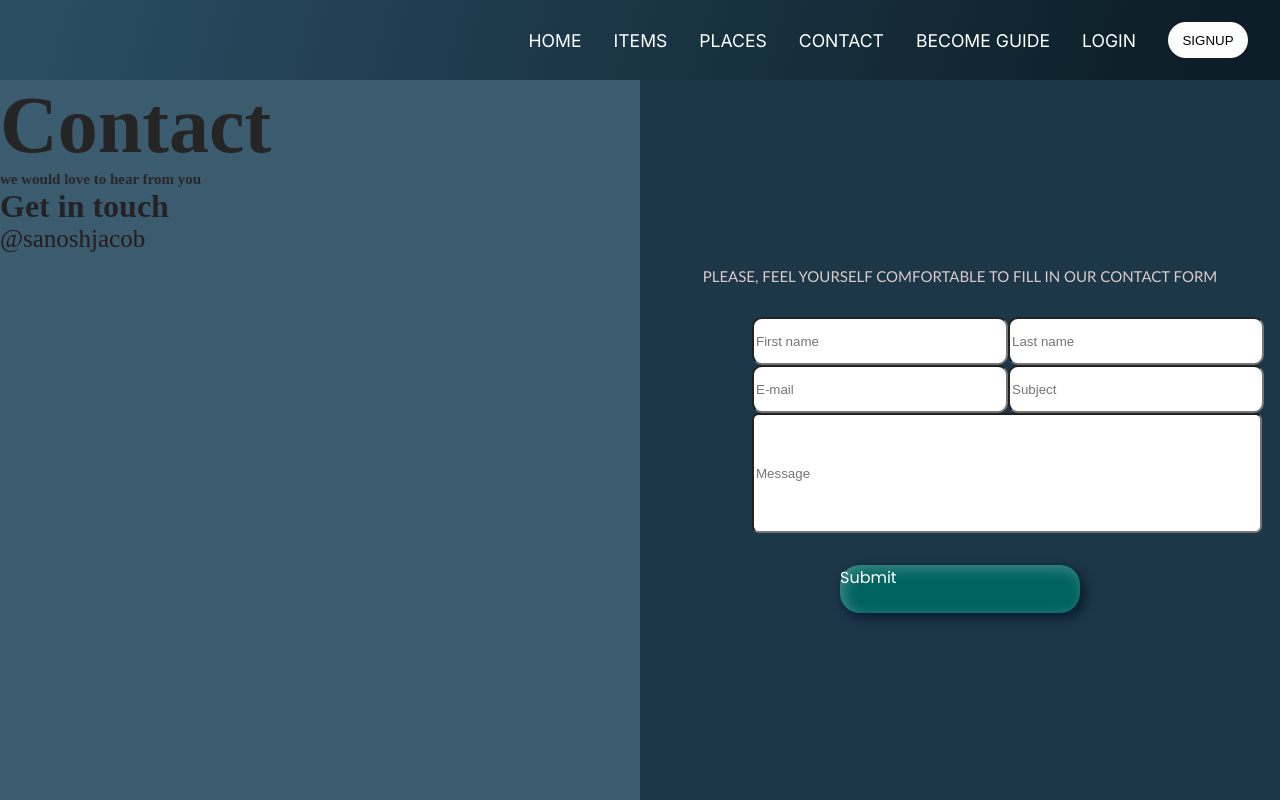
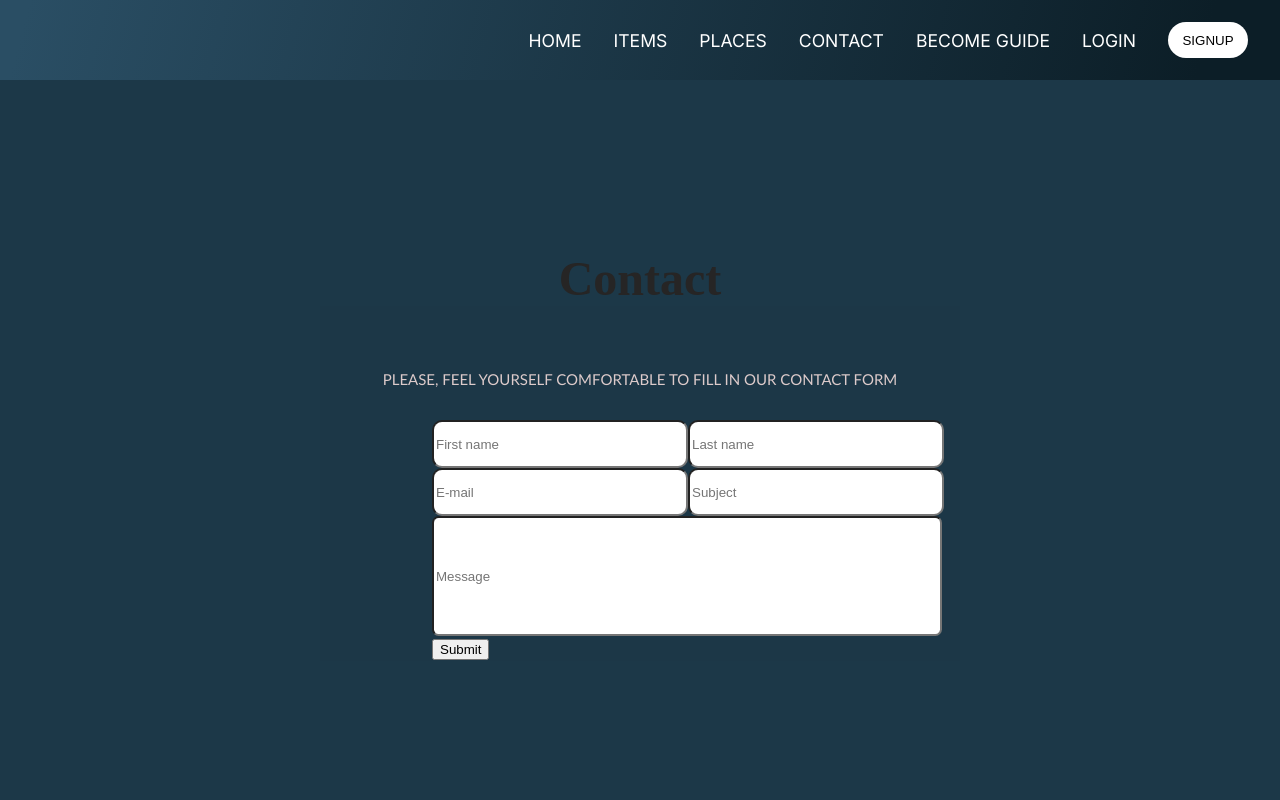
Before and after one commit to dev-triangle/roots-frontend, a React (Create React App) app: page /contact in a window 1280 px wide. Built offline with nearby package versions, Linux system fonts and the light colour scheme.

Commit message:
added stars

```diff
--- a/src/pages/Contact/Contact.css
+++ b/src/pages/Contact/Contact.css
@@ -2,8 +2,19 @@
     width: 100vw;
     min-height: 90vh;
     display: flex;
+    flex-direction: column;
+    justify-content: center;
+    font-family: Poppins;
+    align-items: center;
+    padding-top:2rem;
+}
+
+
+.contact__content{
+    display: flex;
+    width: 100%;
     flex-direction: row;
-    font-family: Poppins;
+    justify-content: center;
 }
 .su__blank_space{
     width: 50vw;
@@ -16,7 +27,8 @@
 }
 .su__form_container{
     width: 50vw;
-    height: 90vh;
+    /* height: 90vh; */
+    padding-top: 4rem;
     display: flex;
     flex-direction: column;
     justify-content: center;
@@ -25,10 +37,10 @@
     background-color: #1C3747;
 }
 
-.Contact{
+.contact__main_title{
 font-family: 'Playfair Display';
 font-weight: 700;
-font-size: 5rem;
+font-size: 3rem;
 color: #262525;
 }
 .contact_byline{
--- a/src/pages/Contact/Contact.js
+++ b/src/pages/Contact/Contact.js
@@ -1,36 +1,105 @@
-import React from 'react'
-import MainLayout from '../../components/MainLayout/MainLayout'
-// import MainLayout from '../../components/MainLayout/MainLayout'
-// import { Link } from 'react-router-dom'
-import './Contact.css'
+import React, { useState } from "react";
+import MainLayout from "../../components/MainLayout/MainLayout";
+import "./Contact.css";
+import axios from "axios";
+import { baseUrl } from "../../utils/urls";
+import { toast } from "react-hot-toast";
 const Contact = () => {
+  const [fname, setFname] = useState("");
+  const [lname, setLname] = useState("");
+  const [message, setMessage] = useState("");
+  const [subject, setSubject] = useState("");
+  const [email, setEmail] = useState("");
+
+  const contactSubmit = (e) => {
+    e.preventDefault();
+    axios.post(`${baseUrl}/contacts/`,
+    {
+      first_name: fname,
+      last_name: lname,
+      email: email,
+      subject: subject,
+      message: message
+  }).then((response)=>{
+    if(response.status===201){
+      toast.success("Message sent successfully!!!")
+      window.location.reload();
+    }
+  },(error)=>{
+    toast.error('Something went wrong')
+  })
+  };
   return (
     <MainLayout>
-        <div className='su__main'>
-          <div className="su__blank_space">
-            <p className='Contact'>Contact</p>
-            <p className='contact_byline'>we would love to hear from you</p>
-            <p className='getin'>Get in touch</p>
-            <p className='san'>@sanoshjacob</p>
-          </div>
+      <div className="su__main">
 
-          <div className="su__form_container">
-                <p className='contact_heading'>PLEASE, FEEL YOURSELF COMFORTABLE TO FILL IN OUR CONTACT FORM</p>
 
-                <div className='contact_body'>
+      <p className="contact__main_title">Contact</p>
 
-                  <input className='co_input' type='text'   placeholder='First name' required/>
-                  <input className='co_input' type="text"   placeholder='Last name' required/>
-                  <input className='co_input' type="text"   placeholder='E-mail' required/>
-                  <input className='co_input' type="text"   placeholder='Subject' required/>
-                  <input className='co_inputm' type="text" placeholder='Message' required/>
+        <div className="su__form_container">
+          <p className="contact_heading">
+            PLEASE, FEEL YOURSELF COMFORTABLE TO FILL IN OUR CONTACT FORM
+          </p>
 
-                </div>
-               <div className='submit_button' type='submit'>Submit</div>
+          <div className="contact_body">
+            <form onSubmit={contactSubmit}>
+              <input
+                className="co_input"
+                type="text"
+                placeholder="First name"
+                required
+                value={fname}
+                onChange={(e) => {
+                  setFname(e.target.value);
+                }}
+              />
+              <input
+                className="co_input"
+                type="text"
+                placeholder="Last name"
+                required
+                value={lname}
+                onChange={(e) => {
+                  setLname(e.target.value);
+                }}
+              />
+              <input
+                className="co_input"
+                type="text"
+                placeholder="E-mail"
+                required
+                value={email}
+                onChange={(e) => {
+                  setEmail(e.target.value);
+                }}
+              />
+              <input
+                className="co_input"
+                type="text"
+                placeholder="Subject"
+                required
+                value={subject}
+                onChange={(e) => {
+                  setSubject(e.target.value);
+                }}
+              />
+              <input
+                className="co_inputm"
+                type="text"
+                placeholder="Message"
+                required
+                value={message}
+                onChange={(e) => {
+                  setMessage(e.target.value);
+                }}
+              />
+              <button type="submit">Submit</button>
+            </form>
           </div>
         </div>
+      </div>
     </MainLayout>
-  )
-}
+  );
+};
 
-export default Contact
+export default Contact;
--- a/src/pages/Homepage/Homepage.css
+++ b/src/pages/Homepage/Homepage.css
@@ -40,6 +40,7 @@
     width: 10rem;
     border: none;
     background: #006dd1;
+    cursor: pointer;
     border-radius: 1rem;
     color: #bcd3e2;
     padding: 1rem;
--- a/src/pages/Homepage/Homepage.js
+++ b/src/pages/Homepage/Homepage.js
@@ -4,15 +4,18 @@ import { FaArrowRight } from "react-icons/fa";
 import { useNavigate } from "react-router-dom";
 import MainLayout from "../../components/MainLayout/MainLayout";
 import { Button } from "react-bootstrap";
+import Stars from "../../components/Stars/Stars";
 const Homepage = () => {
-  const navigate=useNavigate()
+  const navigate = useNavigate();
   return (
     <MainLayout>
+      <Stars>
         <div className="home__container">
           <div className="home__innercontainer">
             <div className="home__content">
               <div className="home__title">
-              <span className="Font">R</span>OOT<span className="Font">S</span>
+                <span className="Font">R</span>OOT
+                <span className="Font">S</span>
               </div>
               <br></br>
               <div className="home__intro">
@@ -20,9 +23,12 @@ const Homepage = () => {
                 nunc, tortor mauris eget ut integer sit. Purus consequat urna
                 vulputate turpis blandit sed.
               </div>
-            <Button className="home__button" onClick={()=>{
-              navigate('/places')
-            }}>
+              <Button
+                className="home__button"
+                onClick={() => {
+                  navigate("/places");
+                }}
+              >
                 EXPLORE
                 <i className="arrow_icon">
                   &nbsp; &nbsp;
@@ -32,6 +38,7 @@ const Homepage = () => {
             </div>
           </div>
         </div>
+      </Stars>
     </MainLayout>
   );
 };
--- a/src/utils/urls.js
+++ b/src/utils/urls.js
@@ -1,2 +1,4 @@
-export const baseUrl='https://roots-api-production.up.railway.app'
-// export const baseUrl='http://127.0.0.1:8000'
+// export const baseUrl='https://roots-api-production.up.railway.app'
+//production
+export const baseUrl='http://127.0.0.1:8000'
+//local
```
Lines whose indentation alone changed are shown as unchanged.
